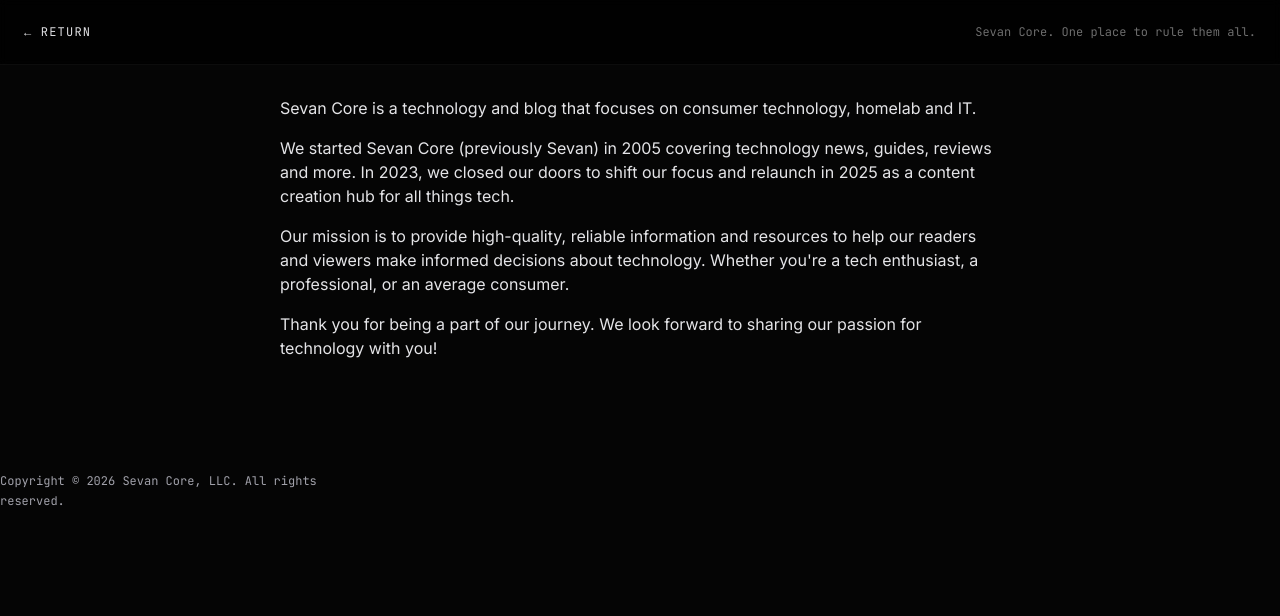
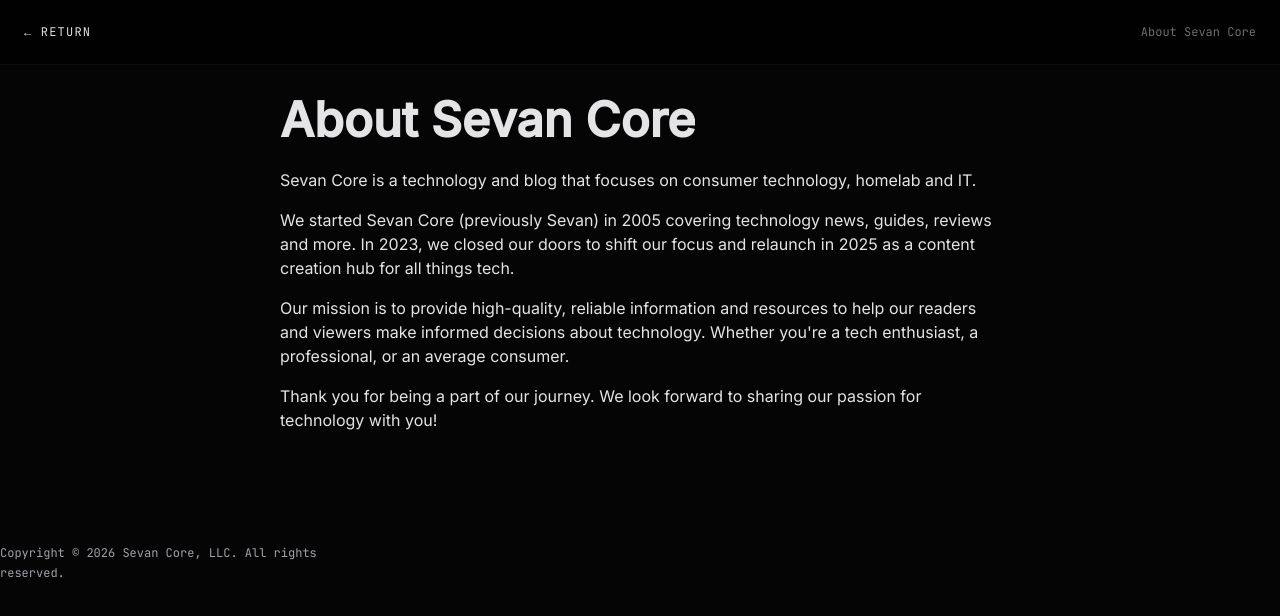
Before and after one commit to iiankehn/dotcom, a plain HTML site: page about.html in a window 1280 px wide. Drawn offline with nearby package versions, Linux system fonts and the light colour scheme.

Commit message:
Update about.html

```diff
--- a/about.html
+++ b/about.html
@@ -31,11 +31,12 @@
             ← Return
         </a>
         <div class="font-mono text-xs text-muted">
-            Sevan Core. One place to rule them all.
+            About Sevan Core
         </div>
     </nav>
 
     <main class="pt-24 px-6 max-w-3xl mx-auto pb-12">
+        <h1 class="font-sans text-4xl md:text-5xl font-semibold mb-6">About Sevan Core</h1>
         <p class="mb-4">Sevan Core is a technology and blog that focuses on consumer technology, homelab and IT.</p>
         <p class="mb-4">We started Sevan Core (previously Sevan) in 2005 covering technology news, guides, reviews and more. In 2023, we closed our doors to shift our focus and relaunch in 2025 as a content creation hub for all things tech.</p>
         <p class="mb-4">Our mission is to provide high-quality, reliable information and resources to help our readers and viewers make informed decisions about technology. Whether you're a tech enthusiast, a professional, or an average consumer.</p>
```
